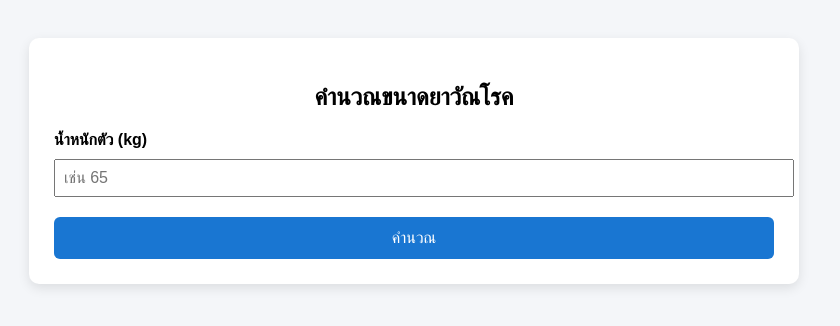
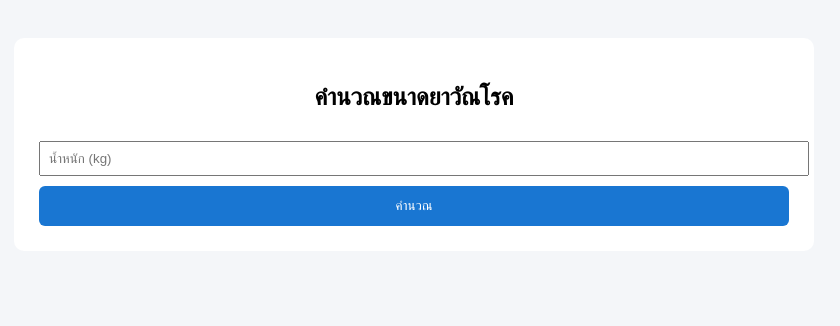
Before and after one commit to popsssdpc7/tb-dose-calculator, a plain HTML site: page index.html in a window 1280 px wide. Shown: the whole page, without its empty margins (226-1066 px from the left). Drawn offline with Linux system fonts and the light colour scheme.

Commit message:
Update index.html

```diff
--- a/index.html
+++ b/index.html
@@ -3,64 +3,15 @@
 <head>
 <meta charset="UTF-8">
 <title>TB Drug Dose Calculator</title>
-
 <style>
-body {
-    font-family: Arial, sans-serif;
-    background: #f4f6f9;
-    padding: 30px;
-}
-.container {
-    max-width: 720px;
-    margin: auto;
-    background: white;
-    padding: 25px;
-    border-radius: 10px;
-    box-shadow: 0 4px 12px rgba(0,0,0,0.1);
-}
-h2 {
-    text-align: center;
-}
-h3 {
-    margin-top: 30px;
-    border-bottom: 2px solid #ddd;
-    padding-bottom: 5px;
-}
-label {
-    font-weight: bold;
-}
-input {
-    width: 100%;
-    padding: 8px;
-    margin: 10px 0 20px 0;
-    font-size: 16px;
-}
-button {
-    width: 100%;
-    padding: 12px;
-    background: #1976d2;
-    color: white;
-    border: none;
-    border-radius: 6px;
-    font-size: 16px;
-    cursor: pointer;
-}
-.result {
-    margin-top: 25px;
-    padding: 15px;
-    border-radius: 8px;
-    background: #eef3f8;
-}
-.drug {
-    margin-bottom: 15px;
-}
-.alert {
-    color: red;
-    font-weight: bold;
-}
-small {
-    color: #555;
-}
+body{font-family:Arial;background:#f4f6f9;padding:30px}
+.container{max-width:750px;margin:auto;background:#fff;padding:25px;border-radius:10px}
+h2,h3{text-align:center}
+.drug{margin-bottom:15px}
+.alert{color:red;font-weight:bold}
+small{color:#555}
+button{width:100%;padding:12px;background:#1976d2;color:#fff;border:none;border-radius:6px}
+input{width:100%;padding:8px;margin:10px 0}
 </style>
 </head>
 
@@ -68,101 +19,64 @@ small {
 <div class="container">
 <h2>คำนวณขนาดยาวัณโรค</h2>
 
-<label>น้ำหนักตัว (kg)</label>
-<input type="number" id="weight" min="1" placeholder="เช่น 65">
+<input type="number" id="weight" placeholder="น้ำหนัก (kg)">
+<button onclick="calc()">คำนวณ</button>
 
-<button onclick="calculate()">คำนวณ</button>
-
-<div id="result" class="result" style="display:none;"></div>
+<div id="result"></div>
 </div>
 
 <script>
-function drugRange(weight, min, max, maxDose){
-    let minDose = weight * min;
-    let maxDoseCalc = weight * max;
+function rangeDose(w,min,max,maxDose){
+  let lo=w*min, hi=w*max;
   return {
-        min: Math.round(Math.min(minDose, maxDose)),
-        max: Math.round(Math.min(maxDoseCalc, maxDose)),
-        hitMax: maxDoseCalc > maxDose
+    min:Math.round(Math.min(lo,maxDose)),
+    max:Math.round(Math.min(hi,maxDose)),
+    hitMax:hi>maxDose
   };
 }
 
-function recommendTabs(range, strength){
-    for(let t=1; t<=10; t++){
-        let dose = t * strength;
-        if(dose >= range.min && dose <= range.max){
-            return t;
+function recommend(range,strength){
+  let options=[];
+  for(let t=0.5;t<=10;t+=0.5){
+    let dose=t*strength;
+    if(dose>=range.min && dose<=range.max){
+      options.push(`${t} เม็ด (${dose} mg)`);
     }
   }
-    return Math.floor(range.max / strength);
+  return options.length ? options.join("<br>• ") : "<span class='alert'>⚠ ไม่สามารถจัดขนาดยาที่เหมาะสมได้</span>";
 }
 
-function calculate(){
-    const w = document.getElementById("weight").value;
-    if(!w || w<=0){ alert("กรุณากรอกน้ำหนัก"); return; }
+function calc(){
+  let w=document.getElementById("weight").value;
+  if(!w||w<=0){alert("กรอกน้ำหนัก");return;}
 
-    const H = drugRange(w,4,6,300);
-    const R = drugRange(w,8,12,600);
-    const Z = drugRange(w,20,30,2000);
-    const E = drugRange(w,15,20,1200);
+  const H=rangeDose(w,4,6,300);
+  const R=rangeDose(w,8,12,600);
+  const Z=rangeDose(w,20,30,2000);
+  const E=rangeDose(w,15,20,1200);
 
-    let html = `<h3>ยาแยกเม็ด</h3>`;
+  let html=`<h3>ยาแยกเม็ด</h3>`;
 
-    html += `
-    <div class="drug">
-    <b>Isoniazid (H) 4–6 mg/kg/day</b><br>
-    ${H.min} – ${H.max} mg/day<br>
-    • ขนาดยาที่แนะนำ: ${recommendTabs(H,100)} เม็ด (100 mg)
-    </div>`;
+  html+=`
+  <div class="drug"><b>Pyrazinamide (Z) 20–30 mg/kg/day</b><br>
+  ${Z.min} – ${Z.max} mg/day<br>
+  • ${recommend(Z,500)}</div>`;
 
-    html += `
-    <div class="drug">
-    <b>Rifampicin (R) 8–12 mg/kg/day</b><br>
-    ${R.min} – ${R.max} mg/day<br>
-    • ขนาดยาที่แนะนำ: ${recommendTabs(R,300)} เม็ด (300 mg)<br>
-    • ทางเลือก: ${recommendTabs(R,450)} เม็ด (450 mg)
-    ${R.hitMax ? '<br><span class="alert">⚠ max dose 600 mg</span>' : ''}
-    </div>`;
-
-    html += `
-    <div class="drug">
-    <b>Pyrazinamide (Z) 20–30 mg/kg/day</b><br>
-    ${Z.min} – ${Z.max} mg/day<br>
-    • ขนาดยาที่แนะนำ: ${recommendTabs(Z,500)} เม็ด (500 mg)
-    ${Z.hitMax ? '<br><span class="alert">⚠ max dose 2000 mg</span>' : ''}
-    </div>`;
-
-    html += `
-    <div class="drug">
-    <b>Ethambutol (E) 15–20 mg/kg/day</b><br>
+  html+=`
+  <div class="drug"><b>Ethambutol (E) 15–20 mg/kg/day</b><br>
   ${E.min} – ${E.max} mg/day<br>
-    • ขนาดยาที่แนะนำ: ${recommendTabs(E,500)} เม็ด (500 mg)<br>
-    • ทางเลือก: ${recommendTabs(E,400)} เม็ด (400 mg)
+  • 500 mg/tab<br>• ${recommend(E,500)}<br>
+  • 400 mg/tab<br>• ${recommend(E,400)}
   <br><span class="alert">⚠ max dose 1200 mg</span>
   </div>`;
 
-    html += `<h3>ยาเม็ดรวม (FDC)</h3>`;
-
-    html += `
-    <div class="drug">
-    <b>2FDC (H75 + R150)</b><br>
-    • ขนาดยาที่แนะนำ: ${recommendTabs(R,150)} เม็ด
-    </div>`;
-
-    html += `
-    <div class="drug">
-    <b>4FDC (H75 + R150 + Z400 + E275)</b><br>
-    • ขนาดยาที่แนะนำ: ${recommendTabs(R,150)} เม็ด
-    </div>`;
-
-    html += `
+  html+=`
   <small>
-    ⚠ การคำนวณอาจผิดพลาดได้ กรุณาตรวจสอบข้อมูลก่อนนำไปใช้
+  ⚠ การคำนวณอาจผิดพลาดได้ กรุณาตรวจสอบข้อมูลก่อนนำไปใช้<br>
   เครื่องมือนี้ไม่ทดแทนดุลยพินิจแพทย์
   </small>`;
 
-    document.getElementById("result").style.display="block";
-    document.getElementById("result").innerHTML = html;
+  document.getElementById("result").innerHTML=html;
 }
 </script>
 </body>
```
Lines whose indentation alone changed are shown as unchanged.
